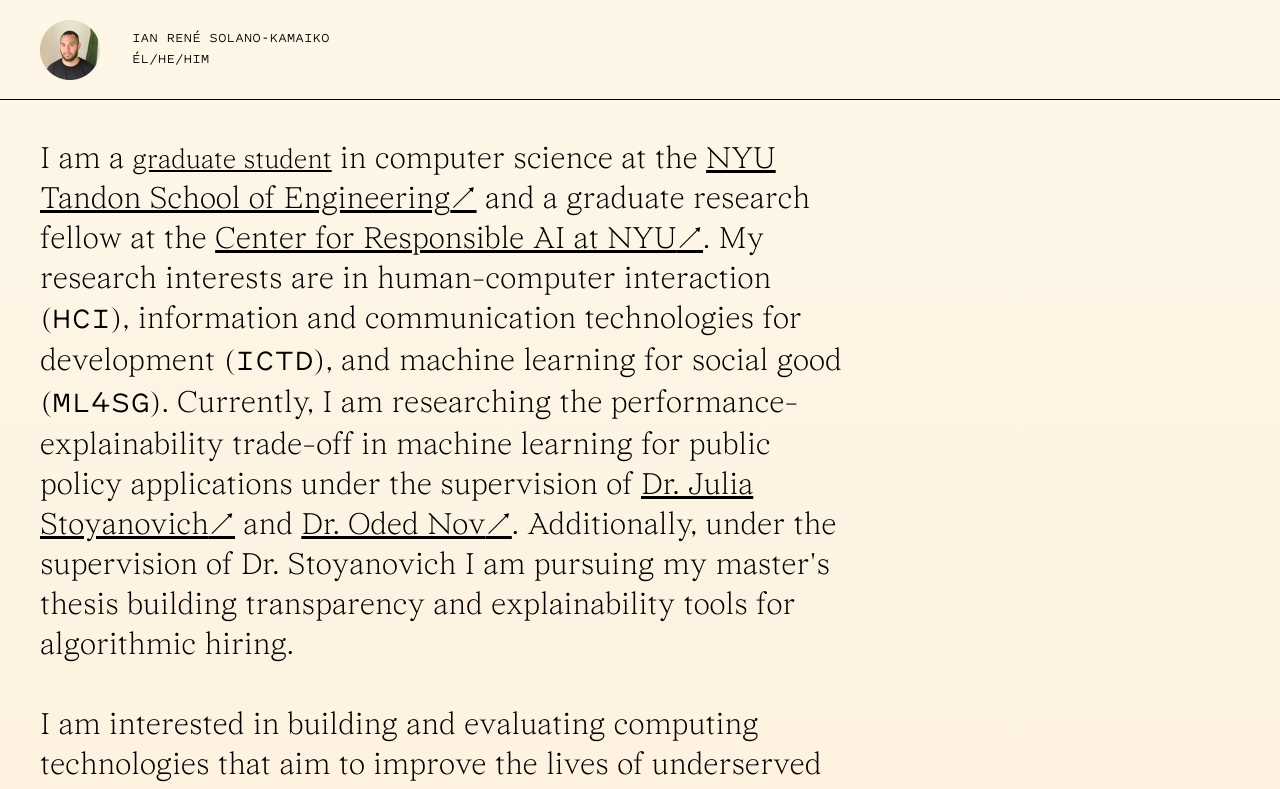
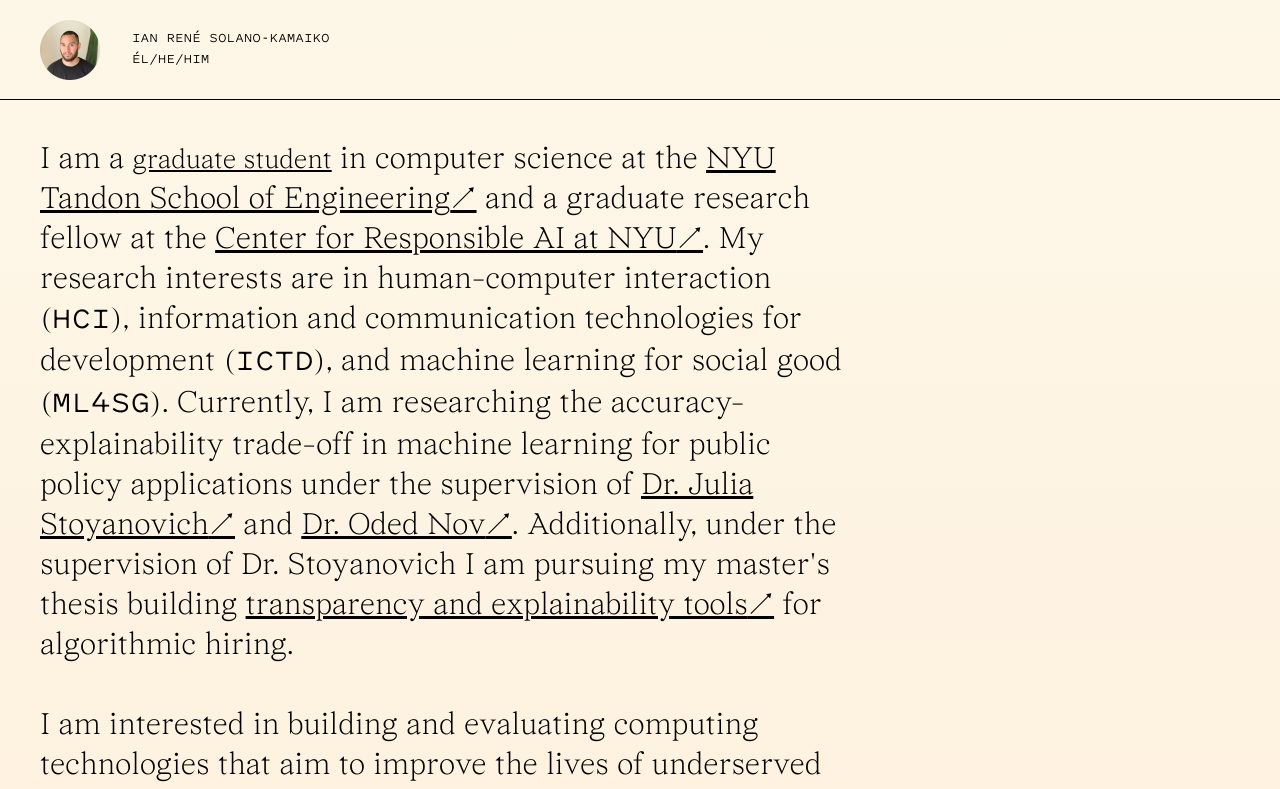
Before and after one commit to iansolano/iansolano.com, a Next.js app: page / in a window 1280 px wide. Shown: the top 789 px of the page. Built offline with nearby package versions, Linux system fonts and the light colour scheme.

Commit message:
additional copy updates

```diff
--- a/components/home.tsx
+++ b/components/home.tsx
@@ -30,7 +30,7 @@
       . My research interests are in human-computer interaction (<Alt>HCI</Alt>
       ), information and communication technologies for development (
       <Alt>ICTD</Alt>), and machine learning for social good (<Alt>ML4SG</Alt>).
-      Currently, I am researching the performance-explainability trade-off in
+      Currently, I am researching the accuracy-explainability trade-off in
       machine learning for public policy applications under the supervision of{' '}
       <Link
         href="http://stoyanovich.org/"
@@ -44,8 +44,13 @@
         copy="Dr. Oded Nov"
       />
       . Additionally, under the supervision of Dr. Stoyanovich I am pursuing my
-      master's thesis building transparency and explainability tools for
-      algorithmic hiring.
+      master's thesis building{' '}
+      <Link
+        href="https://www.wsj.com/articles/hiring-job-candidates-ai-11632244313?st=z9c8ww2udg3sj1p&reflink=desktopwebshare_permalink"
+        target="_blank"
+        copy="transparency and explainability tools"
+      />{' '}
+      for algorithmic hiring.
     </Copy>
     <Copy>
       I am interested in building and evaluating computing technologies that aim
```
